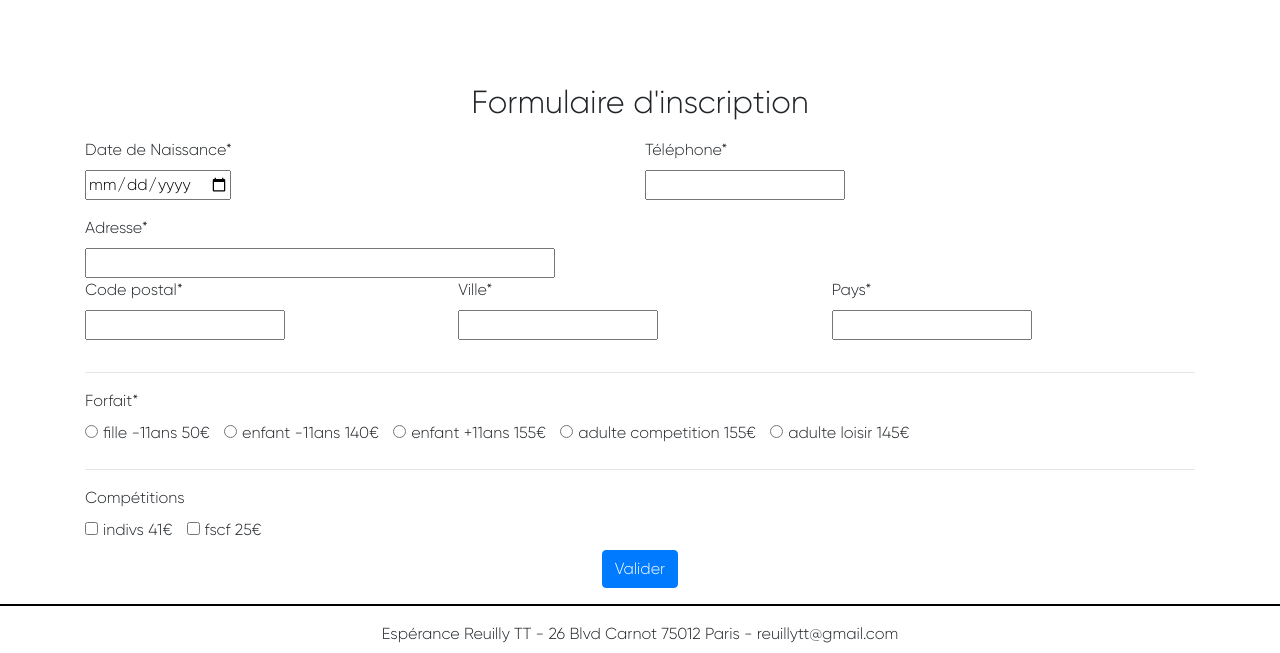
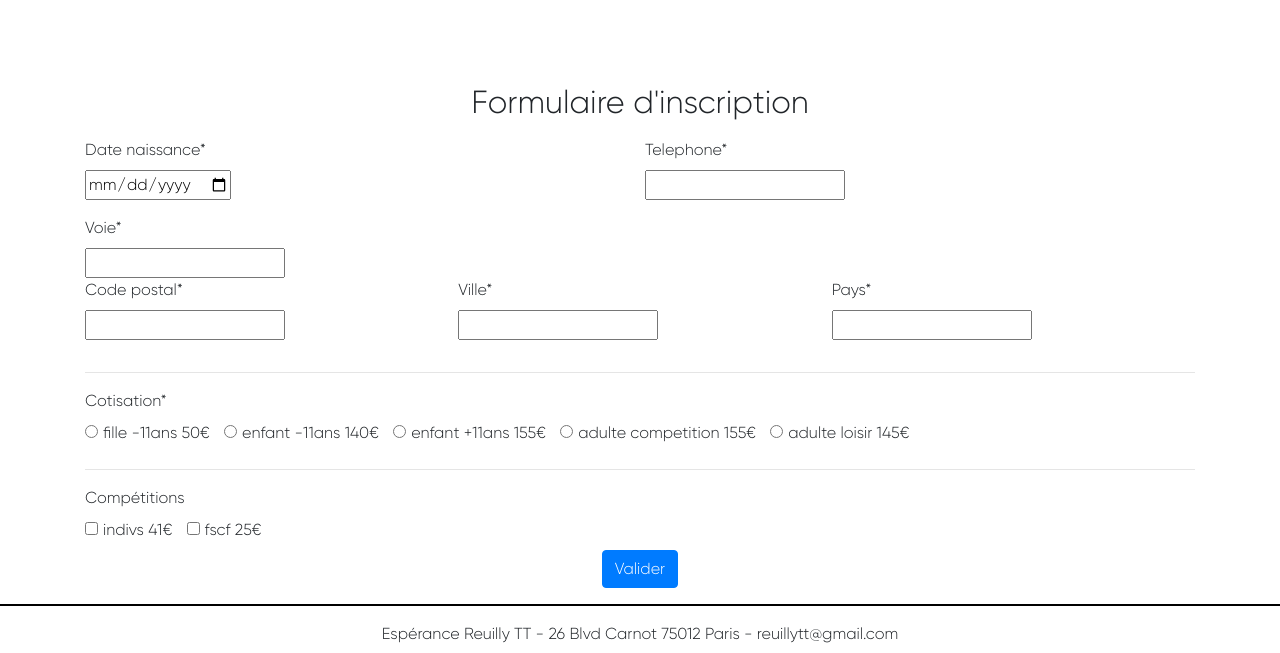
Before and after one commit to Tepau/reuilly, a Django app: page /reuillytt/inscription/ in a window 1280 px wide. Shown: the part 90-743 px from the top of the page. Run offline with Django 3.2, Linux system fonts and the light colour scheme; the visitor is signed in with stand-in values (Sample User, id 1); some libraries are stand-ins or nearby versions; some web fonts are replaced.

Commit message:
formulaire

```diff
--- a/ping/forms.py
+++ b/ping/forms.py
@@ -1,7 +1,6 @@
-
 from django import forms
-
-from .models import Competition, Cotisation
+from django.forms import ModelForm,  DateInput
+from .models import Competition, Cotisation, Inscription, Adresse, Joueur
 
 
 class NouvellePhotoForm(forms.Form):
@@ -31,30 +30,67 @@ class UserForm(forms.Form):
         return cleaned_data
 
 
-class AdherentForm(forms.Form):
+class InscriptionForm(ModelForm):
+
     COMPETITIONS = []
     COTISATIONS = []
+    cotisations = Cotisation.objects.all()
+    for cotisation in cotisations:
+        cotis = (cotisation.nom + " & " + str(cotisation.prix), cotisation.nom + " " + str(cotisation.prix) + "€")
+        COTISATIONS.append(cotis)
 
     competitions = Competition.objects.all()
     for competition in competitions:
         compet = (competition.nom + " & " + str(competition.prix), competition.nom + " " + str(competition.prix) + "€")
         COMPETITIONS.append(compet)
 
-    cotisations = Cotisation.objects.all()
-    for cotisation in cotisations:
-        cotis = (cotisation.nom + " & " + str(cotisation.prix), cotisation.nom + " " + str(cotisation.prix) + "€")
-        COTISATIONS.append(cotis)
-
-    date_naissance = forms.DateField(label='Date de Naissance', widget=forms.DateInput(attrs={'type':'date', 'class':'datepicker'}))
-    adresse = forms.CharField(max_length=400, widget=forms.TextInput(attrs={'size': '50'}))
-    ville = forms.CharField(max_length=50)
-    telephone = forms.IntegerField(label='Téléphone', required=True, widget=forms.NumberInput(attrs={'class': 'contact-form'}))
-    code_postal = forms.IntegerField()
-    pays = forms.CharField(max_length=100)
-    forfait = forms.ChoiceField(widget=forms.RadioSelect, choices=COTISATIONS)
-    competitions = forms.MultipleChoiceField(
+    cotisation = forms.ChoiceField(widget=forms.RadioSelect, choices=COTISATIONS)
+    competition = forms.MultipleChoiceField(
         label='Compétitions',
         required=False,
         widget=forms.CheckboxSelectMultiple,
         choices=COMPETITIONS,
     )
+
+    def __init__(self, *args, **kwargs):
+        super(InscriptionForm, self).__init__(*args, **kwargs)
+        self.fields['cotisation'].empty_label = None
+
+    class Meta:
+
+        model = Inscription
+        exclude = ['saison', 'paiement', 'joueur', 'date']
+
+    def clean_cotisation(self):
+        cotisation = self.cleaned_data.get('cotisation')
+
+        if cotisation.find('&'):
+            cotisation = cotisation[0:cotisation.find('&') - 1]
+            return Cotisation.objects.get(id=Cotisation.objects.filter(nom=cotisation)[0].id)
+        else:
+            raise forms.ValidationError("Séléctionnez une cotisation")
+
+    def clean_competition(self, *args, **kwargs):
+        competitions = self.cleaned_data.get('competition')
+        if len(competitions) > 0:
+            competition_selectionne = []
+            for competition in competitions:
+                compet = competition[0:competition.find('&') - 1]
+                competition_selectionne.append(compet)
+                print(competition_selectionne)
+            return competition_selectionne
+
+
+class AdresseForm(ModelForm):
+    class Meta:
+        model = Adresse
+        fields = '__all__'
+
+
+class JoueurForm(ModelForm):
+    class Meta:
+        model = Joueur
+        exclude = ['licence', 'adresse', 'user']
+        widgets = {
+            'date_naissance': DateInput(format=('%d-%m-%Y'), attrs={'type':'date', 'class':'datepicker'}),
+        }
--- a/ping/templates/ping/inscription.html
+++ b/ping/templates/ping/inscription.html
@@ -3,6 +3,7 @@
 {% block title %}Inscription{% endblock %}
 {% block head %}
     <link href="{% static 'ping/css/inscription.css' %}" rel="stylesheet">
+    {% load crispy_forms_tags %}
 
 {% endblock %}
 {% block navbar %}
@@ -65,7 +66,7 @@
 {% block content %}
 
 
-{% load crispy_forms_tags %}
+
     <div class="container div-inscription">
         {% if inscrit %}
         <div class="text-center">
@@ -78,28 +79,28 @@
 
             <div class="form-row">
               <div class="form-group col-lg-6">
-                {{ form.date_naissance|as_crispy_field }}
+                {{ formJoueur.date_naissance|as_crispy_field }}
               </div>
                 <div class="form-group col-lg-6">
-                {{ form.telephone|as_crispy_field }}
+                {{ formJoueur.telephone|as_crispy_field }}
               </div>
             </div>
-            {{ form.adresse|as_crispy_field }}
+            {{ formAdresse.voie|as_crispy_field }}
             <div class="form-row">
               <div class="form-group col-lg-4">
-                {{ form.code_postal|as_crispy_field }}
+                {{ formAdresse.code_postal|as_crispy_field }}
               </div>
               <div class="form-group col-lg-4">
-                {{ form.ville|as_crispy_field }}
+                {{ formAdresse.ville|as_crispy_field }}
               </div>
               <div class="form-group col-lg-4">
-                {{ form.pays|as_crispy_field }}
+                {{ formAdresse.pays|as_crispy_field }}
               </div>
             </div>
             <hr>
-            {{ form.forfait|as_crispy_field }}
+            {{ form.cotisation|as_crispy_field }}
             <hr>
-            {{ form.competitions|as_crispy_field }}
+            {{ form.competition|as_crispy_field }}
 
             <div class="text-center" id="total">
                 <button class="btn btn-primary" id="valid" type="submit">Valider</button>
--- a/ping/views.py
+++ b/ping/views.py
@@ -4,7 +4,7 @@ from django.shortcuts import render, redirect
 from django.template.loader import render_to_string
 from django.utils.html import strip_tags
 from django.views.generic import TemplateView
-from .forms import AdherentForm, ConnexionForm, UserForm, NouvellePhotoForm
+from .forms import ConnexionForm, UserForm, NouvellePhotoForm, InscriptionForm, AdresseForm, JoueurForm
 from .models import *
 from django.contrib.auth import authenticate, login
 from django.core.mail import send_mail
@@ -105,22 +105,22 @@ def creation(request):
 @login_required(login_url='reuillytt:connexion')
 def inscription(request):
     inscrit = False
-    form = AdherentForm(request.POST or None)
+    form = InscriptionForm(request.POST or None)
+    formAdresse = AdresseForm(request.POST or None)
+    formJoueur = JoueurForm(request.POST or None)
 
     if request.method == 'POST':
 
-        form = AdherentForm(request.POST)
-        if form.is_valid():
+        if form.is_valid() and formAdresse.is_valid() and formJoueur.is_valid():
             user = User.objects.get(id=request.user.id)
-            date_naissance = form.cleaned_data['date_naissance']
-            telephone = form.cleaned_data['telephone']
-            voie = form.cleaned_data['adresse']
-            code_postal = form.cleaned_data['code_postal']
-            ville = form.cleaned_data['ville']
-            pays = form.cleaned_data['pays']
-            forfaits = form.cleaned_data['forfait']
-            forfait = forfaits[0:forfaits.find('&') - 1]
-            competitions = form.cleaned_data['competitions']
+            date_naissance = formJoueur.cleaned_data['date_naissance']
+            telephone = formJoueur.cleaned_data['telephone']
+            voie = formAdresse.cleaned_data['voie']
+            code_postal = formAdresse.cleaned_data['code_postal']
+            ville = formAdresse.cleaned_data['ville']
+            pays = formAdresse.cleaned_data['pays']
+            forfait = form.cleaned_data['cotisation']
+            competition = form.cleaned_data['competition']
 
             saisons = Saison.objects.all()
             for saison in saisons:
@@ -145,9 +145,9 @@ def inscription(request):
                     montant = [cotisation.prix]
                     competition = []
 
-                    if len(competitions) > 0:
+                    if len(competition) > 0:
 
-                        for compet in competitions:
+                        for compet in competition:
                             ma_competition = compet[0:compet.find('&') - 1]
                             competitions_selectionnee = Competition.objects.filter(nom=ma_competition)[0]
                             inscription.competition.add(competitions_selectionnee)
@@ -181,9 +181,9 @@ def inscription(request):
 
                 competition = []
 
-                if len(competitions) > 0:
+                if len(competition) > 0:
 
-                    for compet in competitions:
+                    for compet in competition:
                         ma_competition = compet[0:compet.find('&') - 1]
                         competitions_selectionnee = Competition.objects.filter(nom=ma_competition)[0]
                         inscription.competition.add(competitions_selectionnee)
```
Also changed, not shown: .travis.yml (deleted).
